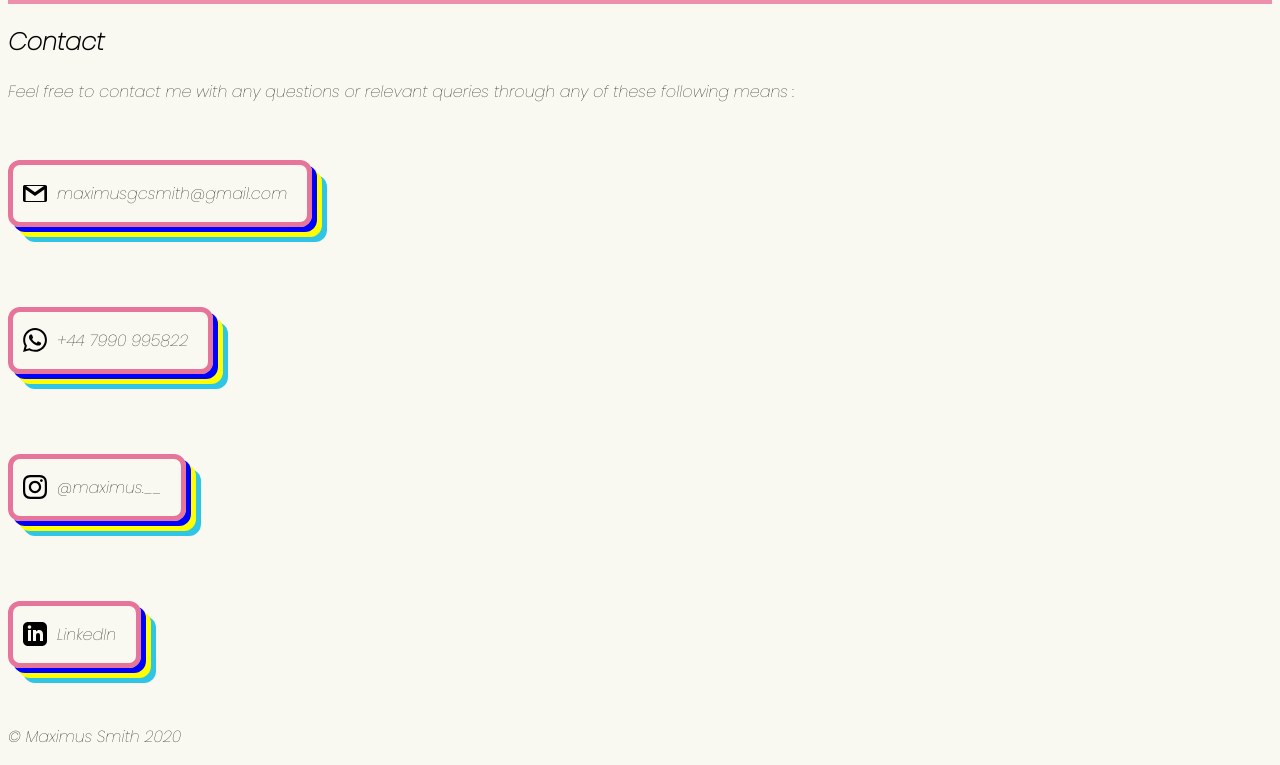
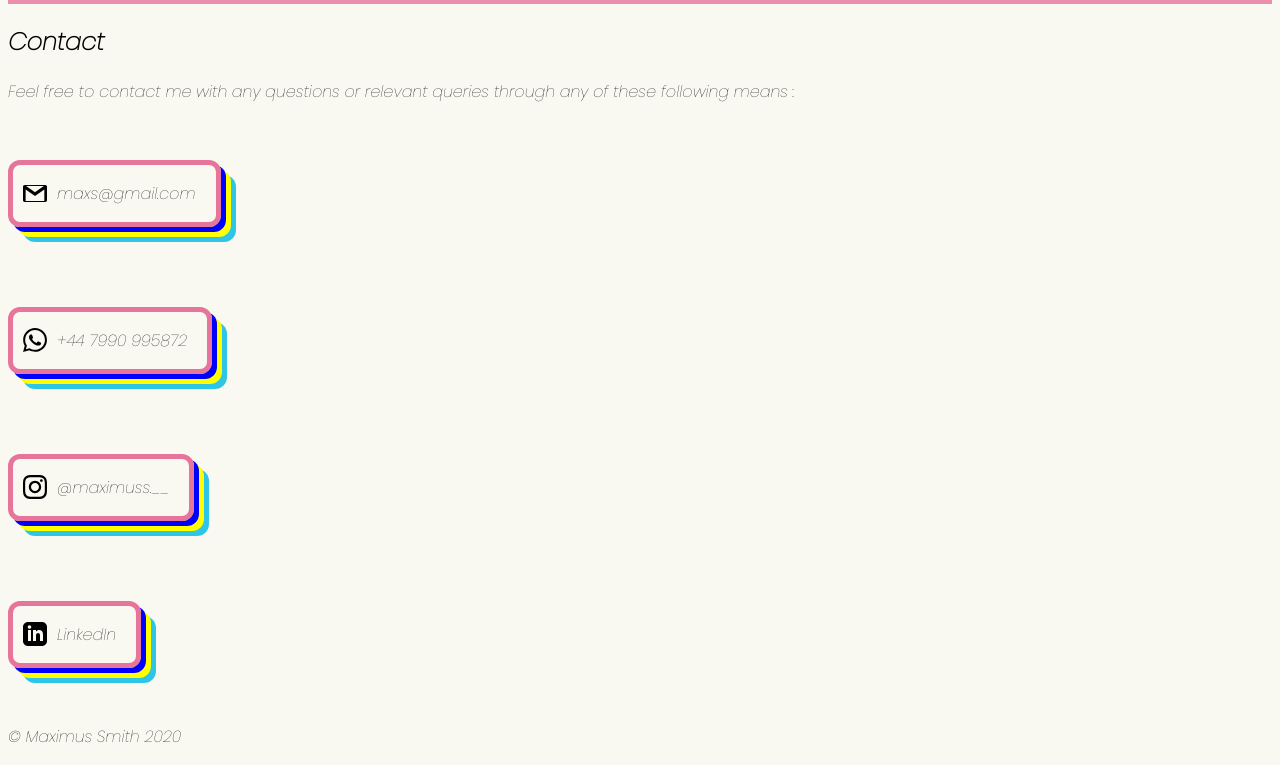
Before and after one commit to mxms1/final-portfolio, a plain HTML site: page contact.html in a window 1280 px wide. Shown: the part 332-1097 px from the top of the page. Drawn offline with Linux system fonts and the light colour scheme.

Commit message:
Update contact.html

```diff
--- a/contact.html
+++ b/contact.html
@@ -43,16 +43,16 @@
       <div class="secondary">
         <svg width="24" height="24" xmlns="http://www.w3.org/2000/svg" fill-rule="evenodd" clip-rule="evenodd"><path d="M22.288 21h-20.576c-.945 0-1.712-.767-1.712-1.712v-13.576c0-.945.767-1.712 1.712-1.712h20.576c.945 0 1.712.767 1.712 1.712v13.576c0 .945-.767 1.712-1.712 1.712zm-10.288-6.086l-9.342-6.483-.02 11.569h18.684v-11.569l-9.322 6.483zm8.869-9.914h-17.789l8.92 6.229s6.252-4.406 8.869-6.229z"/></svg>
 
-          <p>maximusgcsmith@gmail.com</p>
+          <p>maxs@gmail.com</p>
     </div>
     <div class="secondary">
           <svg xmlns="http://www.w3.org/2000/svg" width="24" height="24" viewBox="0 0 24 24"><path d="M.057 24l1.687-6.163c-1.041-1.804-1.588-3.849-1.587-5.946.003-6.556 5.338-11.891 11.893-11.891 3.181.001 6.167 1.24 8.413 3.488 2.245 2.248 3.481 5.236 3.48 8.414-.003 6.557-5.338 11.892-11.893 11.892-1.99-.001-3.951-.5-5.688-1.448l-6.305 1.654zm6.597-3.807c1.676.995 3.276 1.591 5.392 1.592 5.448 0 9.886-4.434 9.889-9.885.002-5.462-4.415-9.89-9.881-9.892-5.452 0-9.887 4.434-9.889 9.884-.001 2.225.651 3.891 1.746 5.634l-.999 3.648 3.742-.981zm11.387-5.464c-.074-.124-.272-.198-.57-.347-.297-.149-1.758-.868-2.031-.967-.272-.099-.47-.149-.669.149-.198.297-.768.967-.941 1.165-.173.198-.347.223-.644.074-.297-.149-1.255-.462-2.39-1.475-.883-.788-1.48-1.761-1.653-2.059-.173-.297-.018-.458.13-.606.134-.133.297-.347.446-.521.151-.172.2-.296.3-.495.099-.198.05-.372-.025-.521-.075-.148-.669-1.611-.916-2.206-.242-.579-.487-.501-.669-.51l-.57-.01c-.198 0-.52.074-.792.372s-1.04 1.016-1.04 2.479 1.065 2.876 1.213 3.074c.149.198 2.095 3.2 5.076 4.487.709.306 1.263.489 1.694.626.712.226 1.36.194 1.872.118.571-.085 1.758-.719 2.006-1.413.248-.695.248-1.29.173-1.414z"/></svg>
-          <p>+44 7990 995822</p>
+          <p>+44 7990 995872</p>
 
   </div>
   <div class="secondary">
     <svg xmlns="http://www.w3.org/2000/svg" width="24" height="24" viewBox="0 0 24 24"><path d="M12 2.163c3.204 0 3.584.012 4.85.07 3.252.148 4.771 1.691 4.919 4.919.058 1.265.069 1.645.069 4.849 0 3.205-.012 3.584-.069 4.849-.149 3.225-1.664 4.771-4.919 4.919-1.266.058-1.644.07-4.85.07-3.204 0-3.584-.012-4.849-.07-3.26-.149-4.771-1.699-4.919-4.92-.058-1.265-.07-1.644-.07-4.849 0-3.204.013-3.583.07-4.849.149-3.227 1.664-4.771 4.919-4.919 1.266-.057 1.645-.069 4.849-.069zm0-2.163c-3.259 0-3.667.014-4.947.072-4.358.2-6.78 2.618-6.98 6.98-.059 1.281-.073 1.689-.073 4.948 0 3.259.014 3.668.072 4.948.2 4.358 2.618 6.78 6.98 6.98 1.281.058 1.689.072 4.948.072 3.259 0 3.668-.014 4.948-.072 4.354-.2 6.782-2.618 6.979-6.98.059-1.28.073-1.689.073-4.948 0-3.259-.014-3.667-.072-4.947-.196-4.354-2.617-6.78-6.979-6.98-1.281-.059-1.69-.073-4.949-.073zm0 5.838c-3.403 0-6.162 2.759-6.162 6.162s2.759 6.163 6.162 6.163 6.162-2.759 6.162-6.163c0-3.403-2.759-6.162-6.162-6.162zm0 10.162c-2.209 0-4-1.79-4-4 0-2.209 1.791-4 4-4s4 1.791 4 4c0 2.21-1.791 4-4 4zm6.406-11.845c-.796 0-1.441.645-1.441 1.44s.645 1.44 1.441 1.44c.795 0 1.439-.645 1.439-1.44s-.644-1.44-1.439-1.44z"/></svg>
-<p>@maximus.__</p>
+<p>@maximuss.__</p>
 
 </div>
 <div class="secondary">
```
